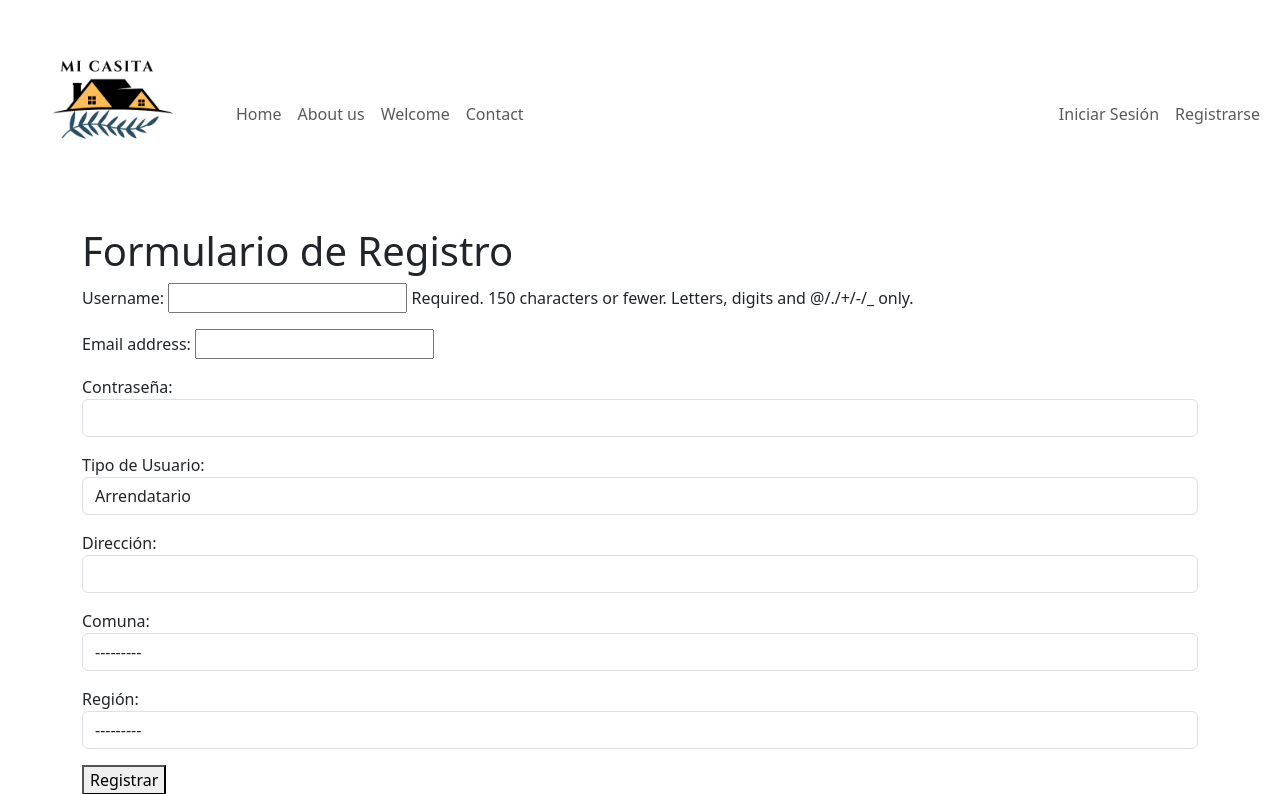
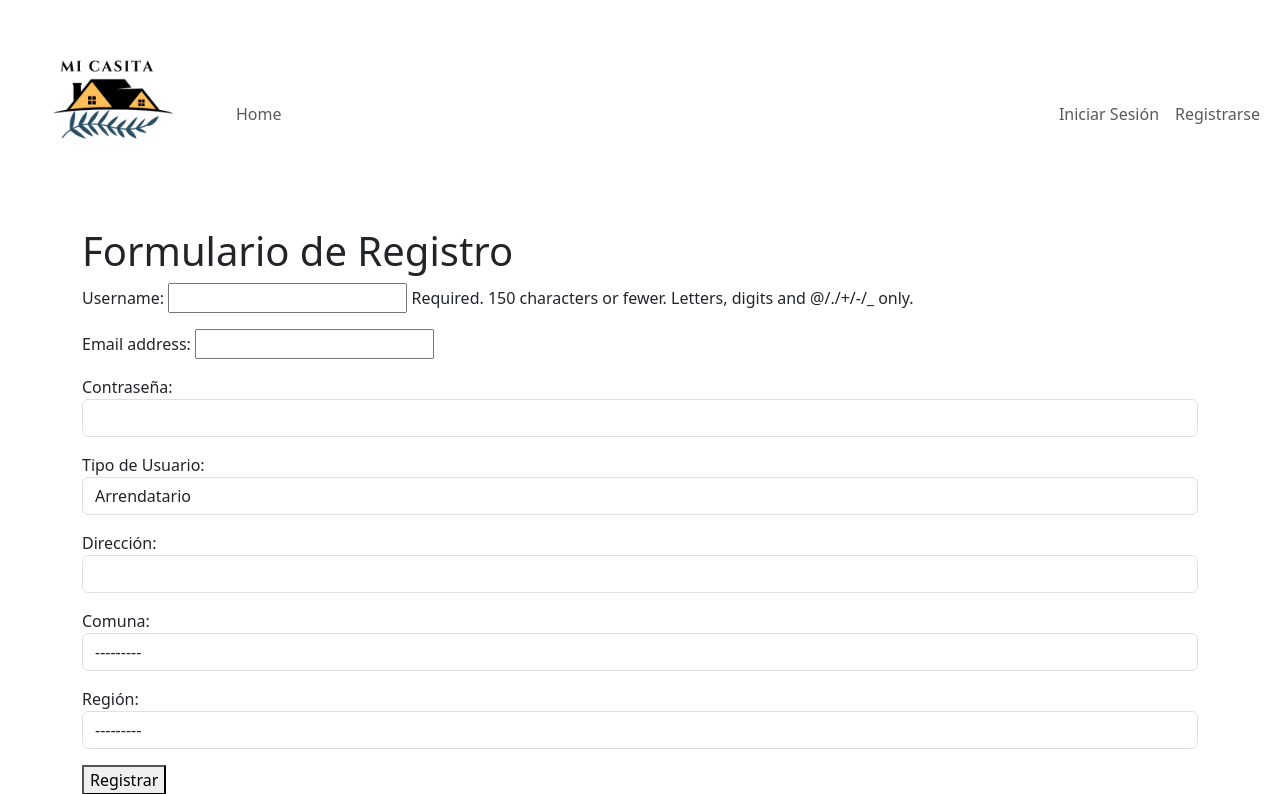
Before and after one commit to epilef18/Proyecto_Final, a Django app: page /registro/ in a window 1280 px wide. Shown: the top 794 px of the page. Run offline with Django 5.2, Linux system fonts and the light colour scheme; data that the repository does not hold is empty.

Commit message:
Funcionamiento correcto de inicio y cierre de sesión

```diff
--- a/mi_casita/Inmuebles/models.py
+++ b/mi_casita/Inmuebles/models.py
@@ -1,5 +1,4 @@
 from django.db import models
-from django import forms
 from django.contrib.auth.models import User
 
 
@@ -15,10 +14,14 @@ class Inmueble(models.Model):
     comuna = models.CharField(max_length=100)
     tipo_inmueble = models.CharField(max_length=50)
     precio_mensual = models.DecimalField(max_digits=10, decimal_places=2)
+    imagen_inmueble = models.ImageField(
+        upload_to="media/inmuebles", null=True, blank=True
+    )
 
 
 class Region(models.Model):
     nombre = models.CharField(max_length=100, unique=True)
+    imagen_region = models.ImageField(upload_to="media/regiones", default="arica.jpg")
 
     def __str__(self):
         return self.nombre
--- /dev/null
+++ b/mi_casita/Inmuebles/templates/home.html
@@ -0,0 +1,4 @@
+{% extends 'base.html' %} {% block title %} Mi Casita - Home {% endblock %}
+{% block content %}
+<h1 class="text-center">Bienvenido a Mi Casita!</h1>
+{% endblock %}
--- a/mi_casita/Inmuebles/templates/logout.html
+++ b/mi_casita/Inmuebles/templates/logout.html
@@ -3,8 +3,8 @@
 <div class="container text-center mt-5">
   <h1 class="mb-4">Sesión cerrada</h1>
   <p>
-    Has cerrado sesión correctamente.
-    <a href="/login/" class="btn btn-primary mt-3">Inicia sesión nuevamente</a>
-  </p>
+    Has cerrado sesión correctamente.</p>
+    <a href="{% url 'login' %}" class="btn btn-primary mt-3">Inicia sesión nuevamente</a>
+
 </div>
 {% endblock %}
--- a/mi_casita/Inmuebles/views.py
+++ b/mi_casita/Inmuebles/views.py
@@ -1,5 +1,6 @@
 from django.shortcuts import render, redirect
 from .forms import RegistroUsuarioForm
+from .models import Inmueble
 
 
 def registro_usuario(request):
@@ -17,3 +18,8 @@ def registro_usuario(request):
         )  # Esto debe estar en el else para la primera vez que se carga la página
 
     return render(request, "registro.html", {"form": form})
+
+
+def home(request):
+    lista_inmuebles = Inmueble.objects.all()
+    return render(request, "home.html", {"Inmueble": lista_inmuebles})
--- a/mi_casita/mi_casita/settings.py
+++ b/mi_casita/mi_casita/settings.py
@@ -128,3 +128,6 @@ STATICFILES_DIRS = [os.path.join(BASE_DIR, "static")]
 # https://docs.djangoproject.com/en/5.1/ref/settings/#default-auto-field
 
 DEFAULT_AUTO_FIELD = "django.db.models.BigAutoField"
+
+MEDIA_URL = "/media/"
+MEDIA_ROOT = os.path.join(BASE_DIR, "media")
--- a/mi_casita/mi_casita/urls.py
+++ b/mi_casita/mi_casita/urls.py
@@ -17,12 +17,13 @@ Including another URLconf
 
 from django.contrib import admin
 from django.urls import path
-from Inmuebles.views import registro_usuario
+from Inmuebles.views import registro_usuario, home
 from django.contrib.auth.views import LoginView, LogoutView
 
 urlpatterns = [
     path("admin/", admin.site.urls),
     path("registro/", registro_usuario, name="registro"),
     path("login/", LoginView.as_view(template_name="login.html"), name="login"),
-    path("logout/", LogoutView.as_view(), name="logout"),
+    path("logout/", LogoutView.as_view(template_name="logout.html"), name="logout"),
+    path("", home, name="home")
 ]
--- a/mi_casita/templates/base.html
+++ b/mi_casita/templates/base.html
@@ -41,34 +41,27 @@
             <li class="nav-item">
               <a class="nav-link" href="/">Home</a>
             </li>
-            <li class="nav-item">
-              <a class="nav-link" href="/about">About us</a>
-            </li>
-            <li class="nav-item">
-              <a class="nav-link" href="/welcome">Welcome</a>
-            </li>
-            <li class="nav-item">
-              <a class="nav-link" href="/contact">Contact</a>
-            </li>
           </ul>
           <ul class="navbar-nav ms-auto">
             {% if user.is_authenticated %}
             <li class="nav-item">
               <a class="nav-link" href="#">Bienvenido, {{ user.username }}</a>
             </li>
-            <form action="" method="post">
+            {% block Logoutblock %}
+            <form action="{% url 'logout' %}" method="post">
               {% csrf_token %}
-              <button type="submit" class="btn btn-danger">
+              <button type="submit" class="btn btn-danger" value="logout">
                 Cerrar sesión
               </button>
             </form>
+            {% endblock %}
 
             {% else %}
             <li class="nav-item">
-              <a class="nav-link" href="">Iniciar Sesión</a>
+              <a class="nav-link" href="/login">Iniciar Sesión</a>
             </li>
             <li class="nav-item">
-              <a class="nav-link" href="">Registrarse</a>
+              <a class="nav-link" href="/registro">Registrarse</a>
             </li>
             {% endif %}
           </ul>
```
Also changed, not shown: mi_casita/Inmuebles/migrations/0008_inmueble_imagen_inmueble_region_imagen_region.py (added), 1 other file.
